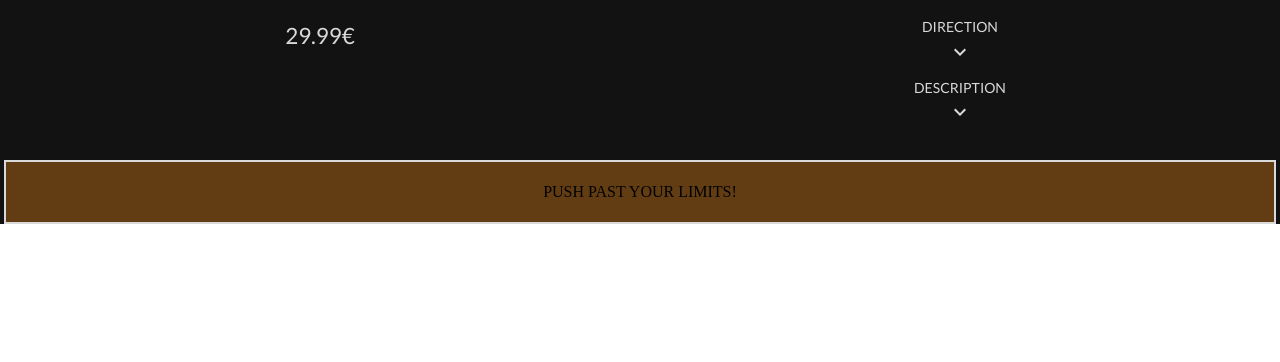
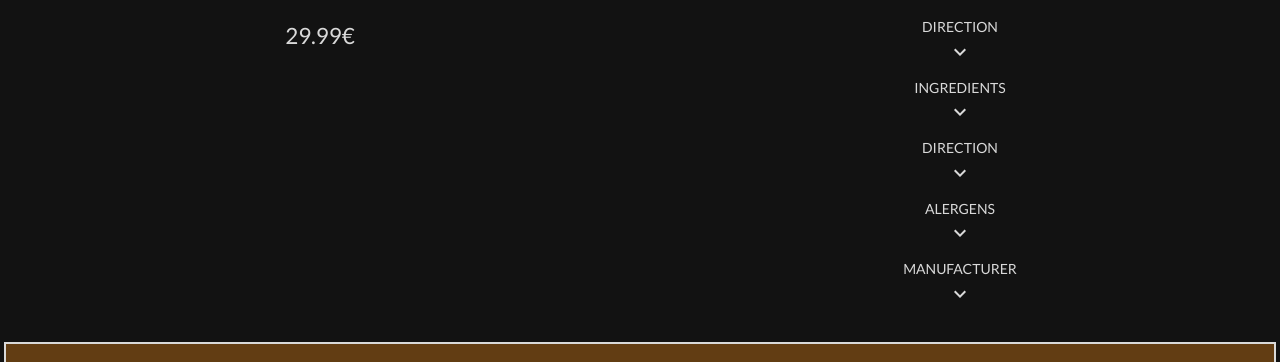
Before and after one commit to pourgosh/fitness-gym-website-frontend, a React (Vite) app: page /products/supplements/1 in a window 1280 px wide. Shown: the part 397-759 px from the top of the page. Built offline with nearby package versions, Linux system fonts and the light colour scheme.

Commit message:
add all info properties for supplements page to dropDownInfo component

```diff
--- a/src/views/supplementsPage/index.jsx
+++ b/src/views/supplementsPage/index.jsx
@@ -6,6 +6,7 @@ import { productsContext } from "../../App";
 
 const SupplementsPage = () => {
   const products = useContext(productsContext);
+
   useEffect(() => {
     products.getSupplementData();
   }, [products]);
--- a/src/views/supplementsPage/singleSupplementPage/dropDownInfo/index.jsx
+++ b/src/views/supplementsPage/singleSupplementPage/dropDownInfo/index.jsx
@@ -8,6 +8,12 @@ const DropDownInfo = ({
   suppDirection,
   suppDescription,
   supplements,
+  alergens,
+  setAlergens,
+  ingredients,
+  setIngredients,
+  manufacturer,
+  setManufacturer,
   numID,
 }) => {
   const itemInfo = () => {
@@ -18,6 +24,9 @@ const DropDownInfo = ({
           onClick={() => {
             setSuppDirection(!suppDirection);
             setSuppDescription(false);
+            setAlergens(false);
+            setIngredients(false);
+            setManufacturer(false);
           }}
           sx={{
             display: "flex",
@@ -31,13 +40,129 @@ const DropDownInfo = ({
           variant="text"
           onClick={() => {
             setSuppDirection(false);
-            setSuppDescription(!suppDescription);
+            setSuppDescription(false);
+            setAlergens(false);
+            setIngredients(!ingredients);
+            setManufacturer(false);
           }}
           sx={{ display: "flex", flexDirection: "column" }}
         >
-          Description
+          Ingredients
           <KeyboardArrowDownIcon />
         </Button>
+        <Button
+          variant="text"
+          onClick={() => {
+            setSuppDirection(!suppDirection);
+            setIngredients(false);
+            setSuppDescription(false);
+            setAlergens(false);
+            setManufacturer(false);
+          }}
+          sx={{
+            display: "flex",
+            flexDirection: "column",
+          }}
+        >
+          Direction
+          <KeyboardArrowDownIcon />
+        </Button>
+        <Button
+          variant="text"
+          onClick={() => {
+            setSuppDirection(false);
+            setIngredients(false);
+            setSuppDescription(false);
+            setAlergens(!alergens);
+            setManufacturer(false);
+          }}
+          sx={{
+            display: "flex",
+            flexDirection: "column",
+          }}
+        >
+          Alergens
+          <KeyboardArrowDownIcon />
+        </Button>
+        <Button
+          variant="text"
+          onClick={() => {
+            setSuppDirection(false);
+            setIngredients(false);
+            setSuppDescription(false);
+            setAlergens(false);
+            setManufacturer(!manufacturer);
+          }}
+          sx={{
+            display: "flex",
+            flexDirection: "column",
+          }}
+        >
+          Manufacturer
+          <KeyboardArrowDownIcon />
+        </Button>
+        {manufacturer &&
+          supplements &&
+          supplements.map((elem) => {
+            if (elem._id === numID) {
+              return (
+                <Fragment key={elem._id}>
+                  <Typography
+                    key={elem._id}
+                    variant="string"
+                    color={"primary.main"}
+                    sx={{ borderTop: "1px solid white", padding: 1 }}
+                  >
+                    {elem.manufacturer}
+                  </Typography>
+                </Fragment>
+              );
+            }
+          })}
+        {alergens &&
+          supplements &&
+          supplements.map((elem) => {
+            if (elem._id === numID) {
+              return (
+                <Fragment key={elem._id}>
+                  {elem.allergens.map((elem) => {
+                    return (
+                      <Typography
+                        key={elem._title}
+                        variant="string"
+                        color={"primary.main"}
+                        sx={{ borderTop: "1px solid white", padding: 1 }}
+                      >
+                        {elem}
+                      </Typography>
+                    );
+                  })}
+                </Fragment>
+              );
+            }
+          })}
+        {ingredients &&
+          supplements &&
+          supplements.map((elem) => {
+            if (elem._id === numID) {
+              return (
+                <Fragment key={elem._id}>
+                  {elem.ingredients.map((elem) => {
+                    return (
+                      <Typography
+                        key={elem._title}
+                        variant="string"
+                        color={"primary.main"}
+                        sx={{ borderTop: "1px solid white", padding: 1 }}
+                      >
+                        {elem}
+                      </Typography>
+                    );
+                  })}
+                </Fragment>
+              );
+            }
+          })}
         {suppDirection &&
           supplements &&
           supplements.map((elem) => {
--- a/src/views/supplementsPage/singleSupplementPage/index.jsx
+++ b/src/views/supplementsPage/singleSupplementPage/index.jsx
@@ -12,6 +12,9 @@ const SingleSupplementsPage = () => {
   const numID = parseInt(supplementID);
   const [suppDirection, setSuppDirection] = useState(false);
   const [suppDescription, setSuppDescription] = useState(false);
+  const [alergens, setAlergens] = useState(false);
+  const [ingredients, setIngredients] = useState(false);
+  const [manufacturer, setManufacturer] = useState(false);
 
   useEffect(() => {
     product.getSupplementData();
@@ -70,6 +73,12 @@ const SingleSupplementsPage = () => {
             suppDescription={suppDescription}
             supplements={product.supplements && product.supplements}
             numID={numID}
+            alergens={alergens}
+            ingredients={ingredients}
+            setAlergens={setAlergens}
+            setIngredients={setIngredients}
+            manufacturer={manufacturer}
+            setManufacturer={setManufacturer}
           />
         </Grid>
       </Grid>
```
